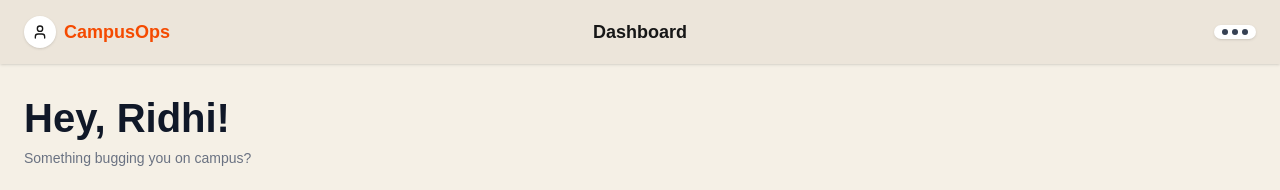
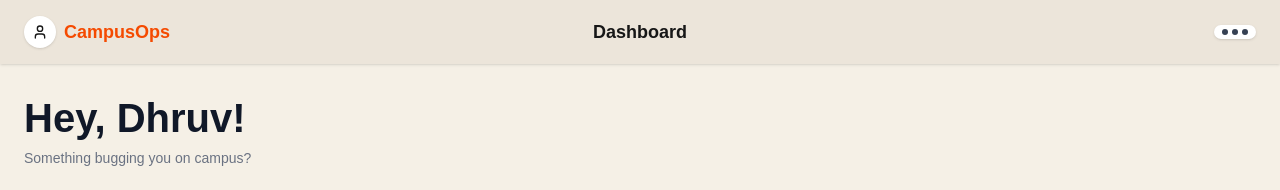
Before and after one commit to dhruvbansal2101/campus-ops, a Next.js app: page /dashboard in a window 1280 px wide. Shown: the top 190 px of the page. Built offline with nearby package versions, Linux system fonts and the light colour scheme.

Commit message:
name changed for testing deployment

```diff
--- a/app/(main)/dashboard/page.js
+++ b/app/(main)/dashboard/page.js
@@ -36,7 +36,7 @@ export default function DashboardPage() {
 
         {/* GREETING */}
         <h1 className="text-[32px] md:text-[40px] font-extrabold text-gray-900">
-          Hey, Ridhi!
+          Hey, Dhruv!
         </h1>
 
         <p className="text-sm text-gray-500 mb-6">
```
